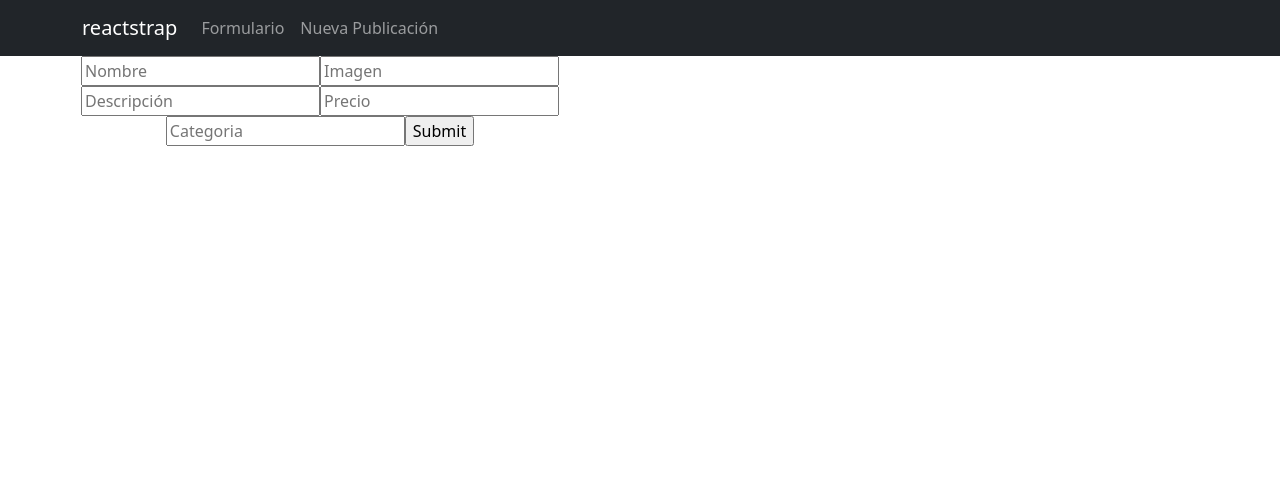
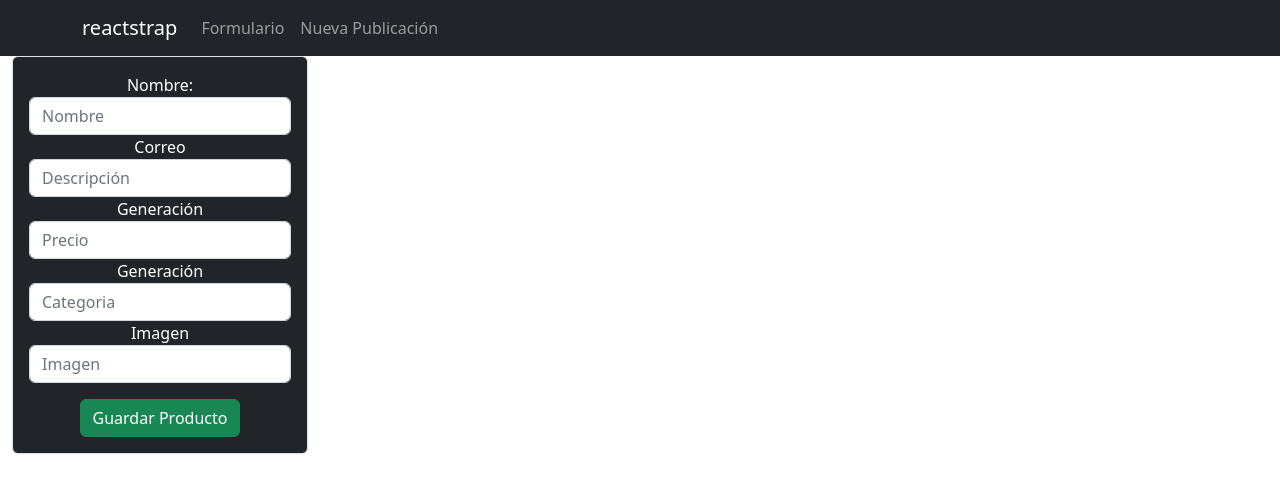
Before and after one commit to Abyblackmouth/shooping-app, a React (Create React App) app: page /FormData in a window 1280 px wide. Shown: the top 492 px of the page. Built offline with nearby package versions, Linux system fonts and the light colour scheme.

Commit message:
form css

```diff
--- a/src/Pages/Form/index.js
+++ b/src/Pages/Form/index.js
@@ -17,14 +17,54 @@ const FormData = () =>{
   }
 
   return (
-    <form onSubmit={handleSubmit(onSubmit)}>
-      <input {...register("Name")} placeholder='Nombre' required />
-      <input {...register("Image")} placeholder='Imagen' required/>
-      <input {...register("Description")} placeholder='Descripción' required/>
-      <input {...register("Price")} placeholder='Precio' required />
-      <input {...register("Category")} placeholder='Categoria' required />
-      <input type="submit" />
-    </form>
+    // <form onSubmit={handleSubmit(onSubmit)}>
+    //   <input {...register("Name")} placeholder='Nombre' required />
+    //   <input {...register("Image")} placeholder='Imagen' required/>
+    //   <input {...register("Description")} placeholder='Descripción' required/>
+    //   <input {...register("Price")} placeholder='Precio' required />
+    //   <input {...register("Category")} placeholder='Categoria' required />
+    //   <input type="submit" />
+    // </form>
+
+
+    <div className='row'>
+      <div className='col-12 col-md-6'>
+
+        <form  className='bg-dark text-white p-3 border rounded'>
+          <div className='form-group'>
+            <label htmlFor=''>Nombre:</label>
+            <input {...register("Name")} placeholder='Nombre' required  className='form-control'  />
+          </div>
+          <div className='form-group'>
+            <label htmlFor=''>Correo</label>
+            <input {...register("Description")} placeholder='Descripción' required  className='form-control' />
+          </div>
+          <div className='form-group'>
+            <label htmlFor=''>Generación</label>
+            <input {...register("Price")} placeholder='Precio' required  className='form-control' />
+          </div>
+          <div className='form-group'>
+            <label htmlFor=''>Generación</label>
+            <input {...register("Category")} placeholder='Categoria' required  className='form-control' />
+          </div>
+          <div className='form-group'>
+            <label htmlFor=''>Imagen</label>
+            <input {...register("Image")} placeholder='Imagen' required  className='form-control'/>
+          </div>
+          <button
+            className='btn btn-success mt-3 ms-auto'
+
+            type='button'
+          >
+            Guardar Producto
+          </button>
+        </form>
+      </div>
+    </div>
+
+
+
+
   );
 }
 
```
